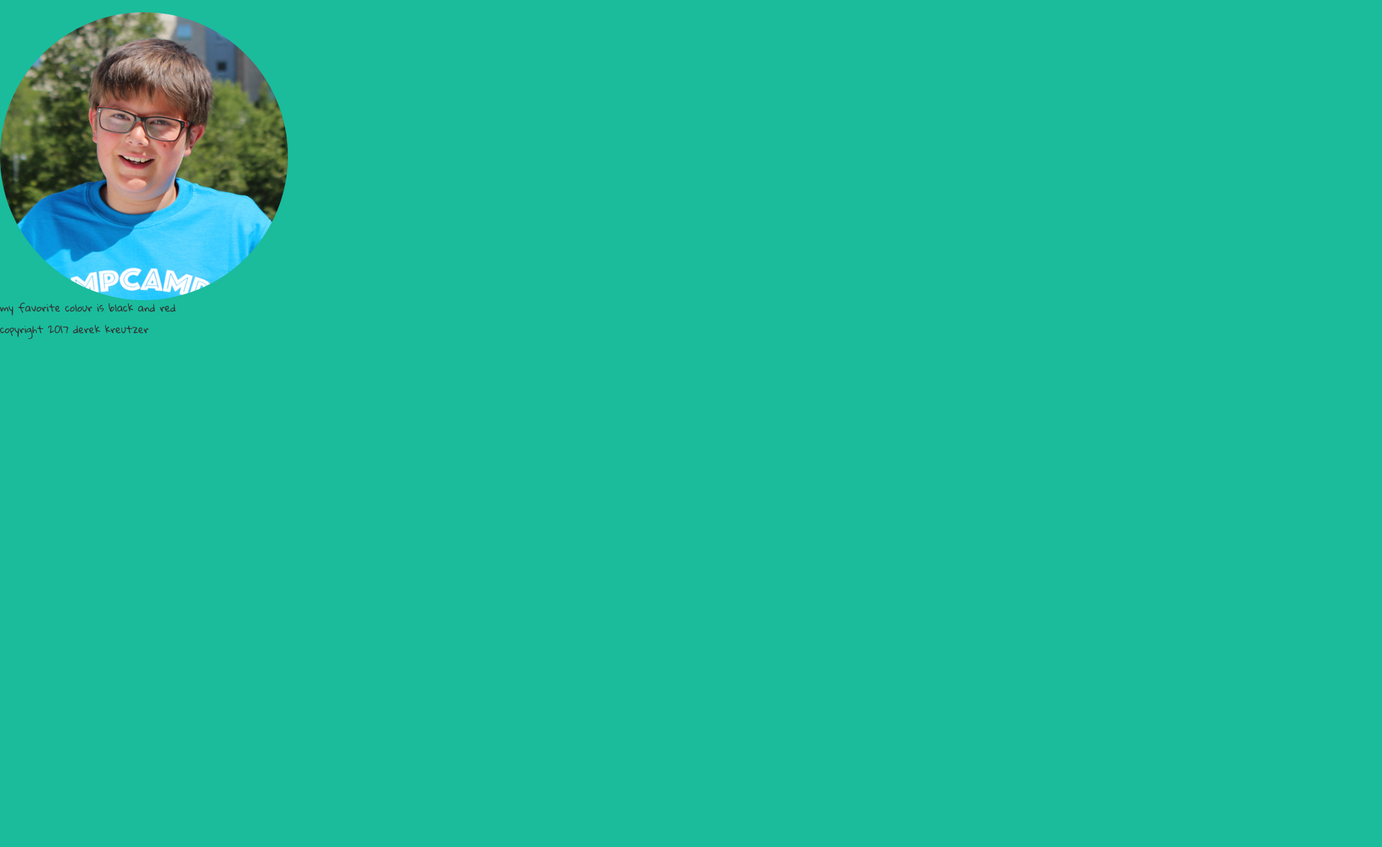
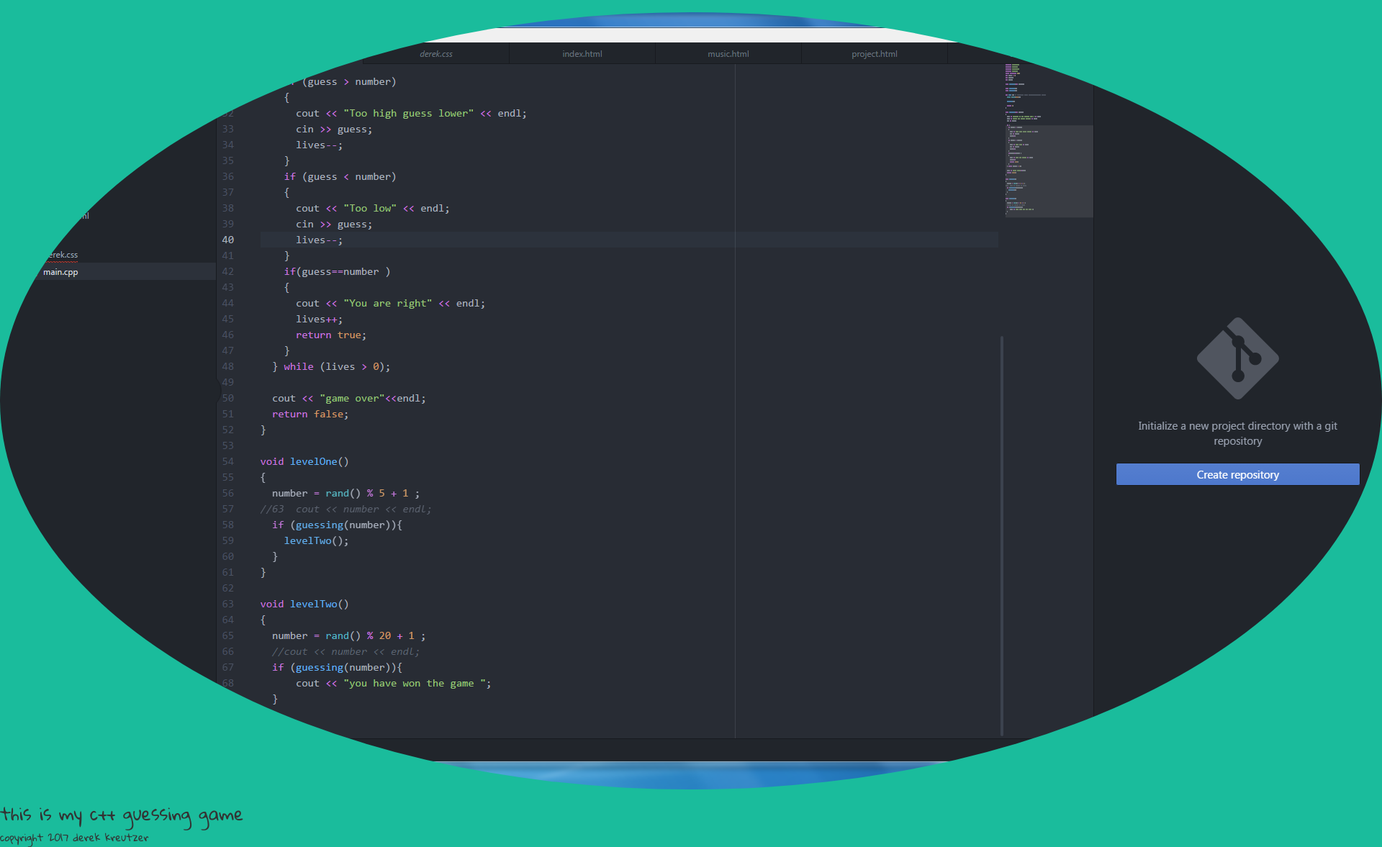
Before and after one commit to derekkreutzer/CompCampsWebsite, a plain HTML site: page project.html in a window 1280 px wide. Shown: the part 178-1355 px from the top of the page at 72% size, 1920 px wide, since content can reach past the window. Before the commit the page ends 800 px from the top, so only its background shows below. Drawn offline with nearby package versions, Linux system fonts and the light colour scheme.

Commit message:
derek kreutzer

```diff
--- a/project.html
+++ b/project.html
@@ -35,8 +35,10 @@
 
 
   <main>
-    <img src="images/dkreutzer.jpg" class="img-circle" />
-    <p>my favorite colour is black and red</p>
+
+    <img src="images/c.png" class="img-circle" />
+
+    <h3>this is my c++ guessing game </h3>
   </main>
   <footer>copyright 2017 derek kreutzer </footer>
 </body>
```
Also changed, not shown: images/c.PNG (added).
